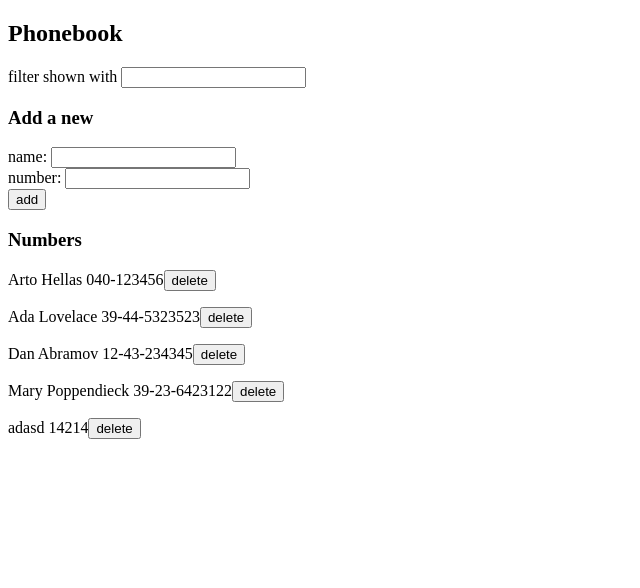
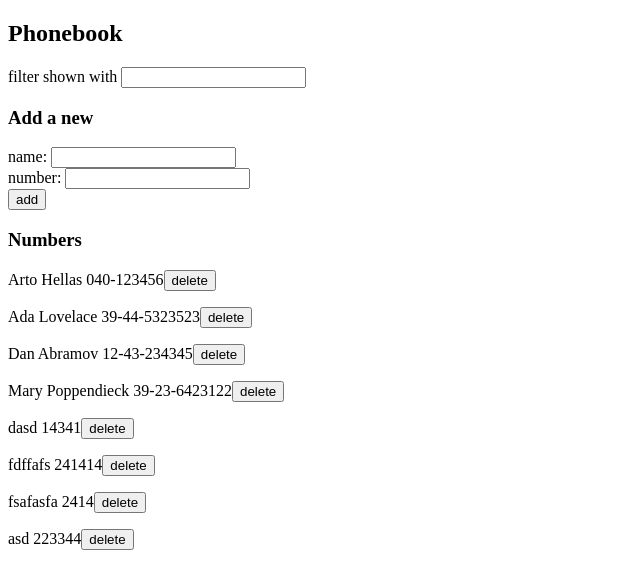
Before and after one commit to Ghjattu/fullstackopen, a React (Create React App) app in the folder part2/phonebook/: page / in a window 1280 px wide. Shown: the top 588 px of the page, without its empty margins (0-640 px from the left). Built offline with nearby package versions, Linux system fonts and the light colour scheme; data requests are answered from the project's data file.

Commit message:
part2 exercises 2.18

```diff
--- a/part2/phonebook/db.json
+++ b/part2/phonebook/db.json
@@ -21,9 +21,24 @@
       "id": 4
     },
     {
-      "name": "adasd",
-      "number": "14214",
-      "id": 5
+      "name": "dasd",
+      "number": "14341",
+      "id": 6
+    },
+    {
+      "name": "fdffafs",
+      "number": "241414",
+      "id": 7
+    },
+    {
+      "name": "fsafasfa",
+      "number": "2414",
+      "id": 8
+    },
+    {
+      "name": "asd",
+      "number": "223344",
+      "id": 9
     }
   ]
 }
--- a/part2/phonebook/src/App.js
+++ b/part2/phonebook/src/App.js
@@ -4,19 +4,29 @@ import Person from "./components/Person";
 import Filter from "./components/Filter";
 import service from "./utils";
 
-const checkKeyValue = (first, second) => {
-    const firstKeyList = Object.getOwnPropertyNames(first);
-    for (const key of firstKeyList) {
-        if (first[key] === second[key]) {
-            return true;
+// const checkKeyValue = (first, second) => {
+//     const firstKeyList = Object.getOwnPropertyNames(first);
+//     for (const key of firstKeyList) {
+//         if (first[key] === second[key]) {
+//             return true;
+//         }
+//     }
+//     return false;
+// };
+
+const checkNameEqual = (persons, newPerson) => {
+    for (let i = 0; i < persons.length; i++) {
+        if (persons[i].name === newPerson.name) {
+            return i;
         }
     }
-    return false;
+    return -1;
 };
 
-const checkPersonEqual = (persons, newPerson) => {
+
+const checkNumberEqual = (persons, newPerson) => {
     for (let i = 0; i < persons.length; i++) {
-        if (checkKeyValue(persons[i], newPerson)) {
+        if (persons[i].number === newPerson.number) {
             return true;
         }
     }
@@ -72,10 +82,19 @@ const App = () => {
         const newPerson = {
             name: newName,
             number: newNumber,
-            id: persons.length + 1
         };
-        if (checkPersonEqual(persons, newPerson)) {
-            alert(`${newNumber} or ${newName} is already added to phonebook`);
+        const idx = checkNameEqual(persons, newPerson);
+
+        if (checkNumberEqual(persons, newPerson)) {
+            alert(`${newNumber} is already added to phonebook`);
+        } else if (idx !== -1) {
+            const id = persons[idx].id;
+            if (window.confirm(`${persons[idx].name} is already added to phonebook, replace the old number with a new one?`)) {
+                service.update(id, newPerson)
+                    .then(returnedPerson => setPersons(
+                        persons.map(person => person.id !== id ? person : returnedPerson)
+                    ));
+            }
         } else {
             service.create(newPerson)
                 .then(returnedPerson => setPersons(persons.concat(returnedPerson)));
```
